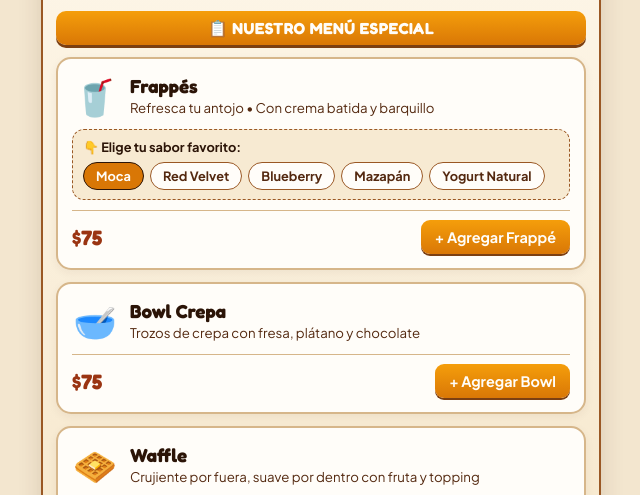
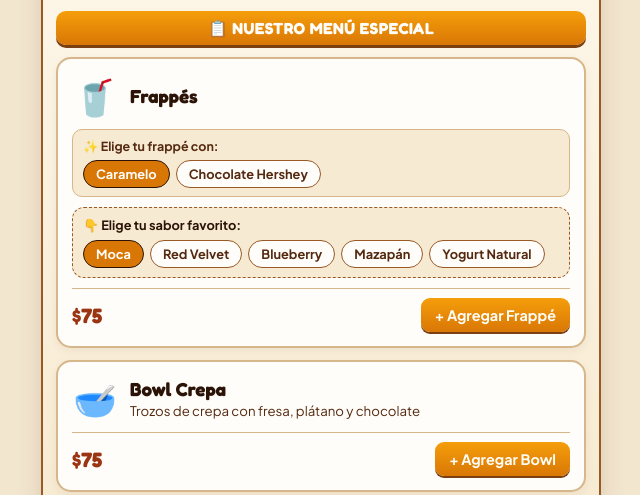
Before and after one commit to charlicar1324-cpu/crepasjunior, a plain HTML site: page index.html in a window 1280 px wide. Shown: the part 268-763 px from the top of the page, without its empty margins (319-959 px from the left). Drawn offline with nearby package versions, Linux system fonts and the light colour scheme.

Commit message:
Add files via upload

```diff
--- a/index.html
+++ b/index.html
@@ -169,6 +169,23 @@
       margin-top: 2px;
       line-height: 1.3;
       overflow-wrap: break-word;
+    }
+
+    /* Selector de toque / cobertura en Frappés */
+    .toque-frappe-box {
+      background: var(--tarjeta-suave);
+      border: 1px solid var(--borde-suave);
+      border-radius: 10px;
+      padding: 8px 10px;
+      min-width: 0;
+    }
+
+    .toque-frappe-label {
+      display: block;
+      font-size: 0.78rem;
+      color: var(--texto-cacao);
+      font-weight: 700;
+      margin-bottom: 6px;
     }
 
     /* Selector de sabores dentro del cuadro de Frappés */
@@ -688,7 +705,20 @@
           <div class="producto-emoji">🥤</div>
           <div>
             <div class="producto-nombre">Frappés</div>
-            <div class="producto-desc">Refresca tu antojo • Con crema batida y barquillo</div>
+          </div>
+        </div>
+
+        <div class="toque-frappe-box">
+          <span class="toque-frappe-label">✨ Elige tu frappé con:</span>
+          <div class="sabores-opciones">
+            <label class="sabor-pill">
+              <input type="radio" name="toque-frappe" value="Caramelo" checked>
+              <span>Caramelo</span>
+            </label>
+            <label class="sabor-pill">
+              <input type="radio" name="toque-frappe" value="Chocolate Hershey">
+              <span>Chocolate Hershey</span>
+            </label>
           </div>
         </div>
 
@@ -995,12 +1025,14 @@
 
   function agregarFrappe() {
     const saborSeleccionado = document.querySelector('input[name="sabor-frappe"]:checked');
+    const toqueSeleccionado = document.querySelector('input[name="toque-frappe"]:checked');
     const sabor = saborSeleccionado ? saborSeleccionado.value : "Moca";
+    const toque = toqueSeleccionado ? toqueSeleccionado.value : "Caramelo";
 
     carrito.push({
       tipo: "catalogo",
-      textoVisual: `<strong>🥤 Frappé (${sabor})</strong> ($75)`,
-      textoWhatsApp: `*Frappé sabor ${sabor}* ($75)`,
+      textoVisual: `<strong>🥤 Frappé (${sabor} • con ${toque})</strong> ($75)`,
+      textoWhatsApp: `*Frappé sabor ${sabor}* (con *${toque}*) ($75)`,
       precio: 75
     });
     renderCarrito();
```
